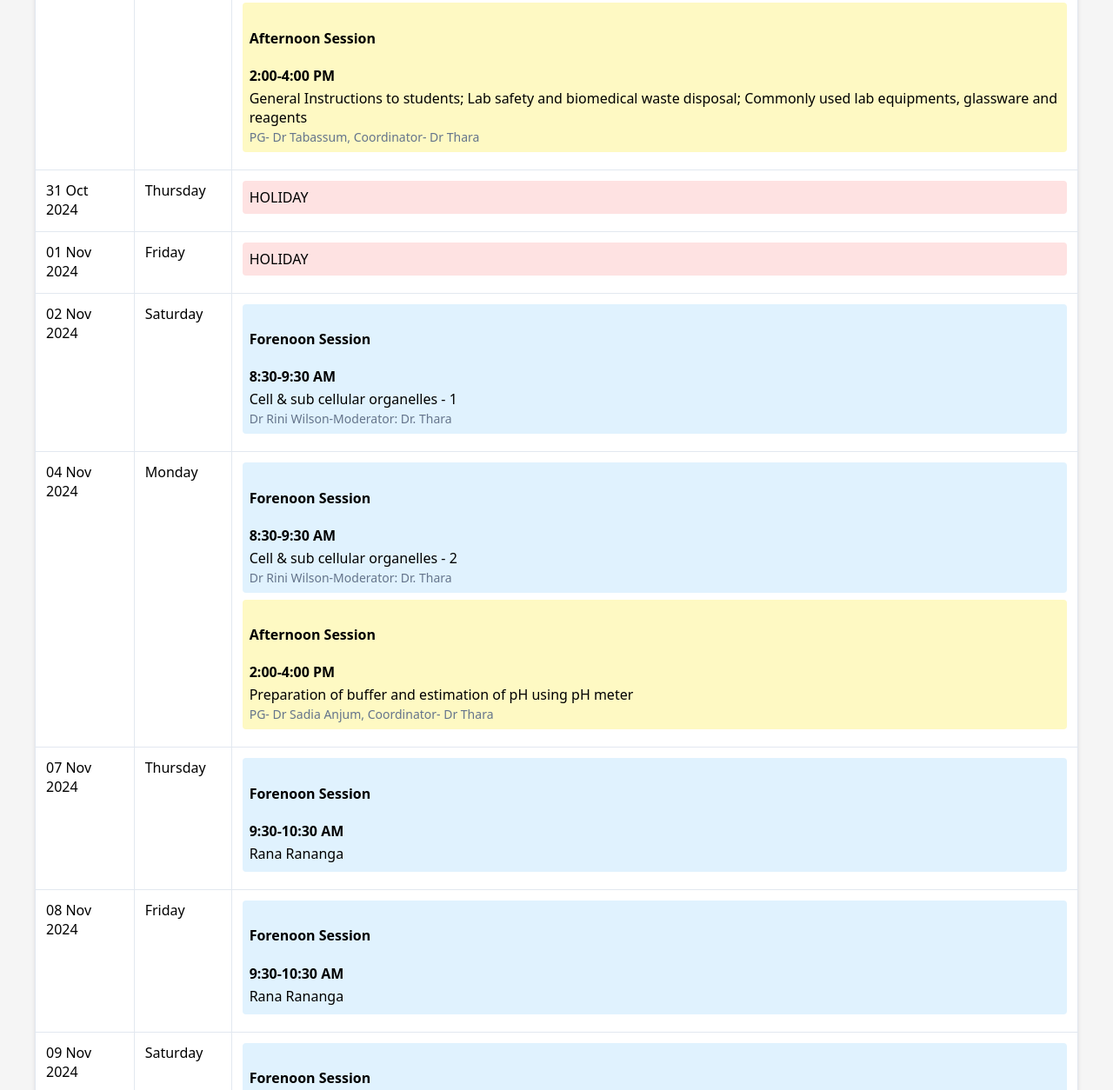
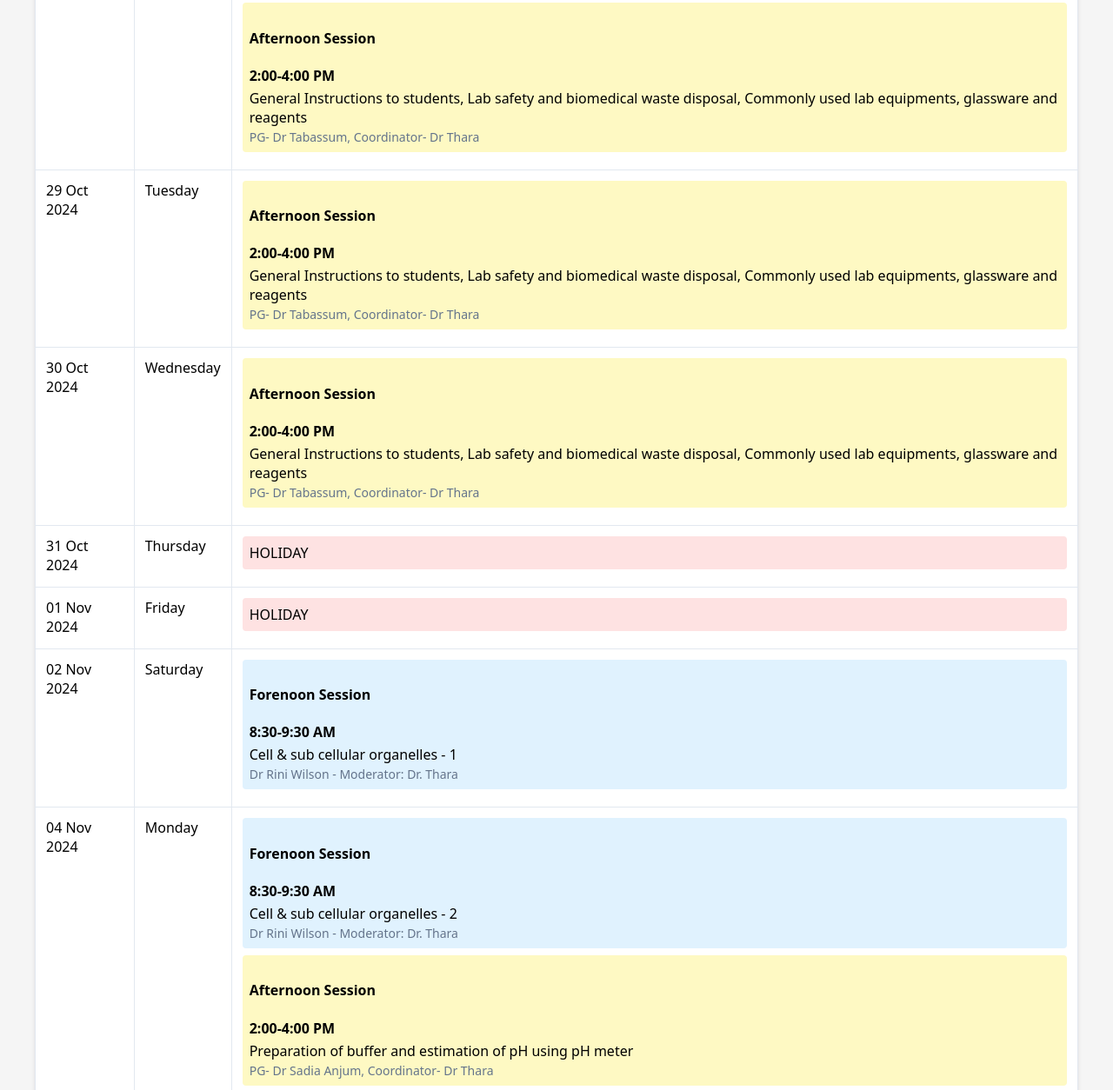
Before and after one commit to RealDev05/cse_s1_c_programs, a plain HTML site: page index.html in a window 1280 px wide. Shown: the part 535-1789 px from the top of the page at 87% size. Drawn offline with Linux system fonts and the light colour scheme.

Commit message:
Update index.html

```diff
--- a/index.html
+++ b/index.html
@@ -123,8 +123,7 @@
     </div>
 
     <script>
-        const schedule = [
-
+        const schedule=[
     {
         "date": "2024-10-28",
         "day": "Monday",
@@ -139,7 +138,33 @@
             "afternoon": [
                 {
                     "time": "2:00-4:00 PM",
-                    "subject": "General Instructions to students; Lab safety and biomedical waste disposal; Commonly used lab equipments, glassware and reagents",
+                    "subject": "General Instructions to students, Lab safety and biomedical waste disposal, Commonly used lab equipments, glassware and reagents",
+                    "faculty": "PG- Dr Tabassum, Coordinator- Dr Thara"
+                }
+            ]
+        }
+    },
+    {
+        "date": "2024-10-29",
+        "day": "Tuesday",
+        "sessions": {
+            "afternoon": [
+                {
+                    "time": "2:00-4:00 PM",
+                    "subject": "General Instructions to students, Lab safety and biomedical waste disposal, Commonly used lab equipments, glassware and reagents",
+                    "faculty": "PG- Dr Tabassum, Coordinator- Dr Thara"
+                }
+            ]
+        }
+    },
+    {
+        "date": "2024-10-30",
+        "day": "Wednesday",
+        "sessions": {
+            "afternoon": [
+                {
+                    "time": "2:00-4:00 PM",
+                    "subject": "General Instructions to students, Lab safety and biomedical waste disposal, Commonly used lab equipments, glassware and reagents",
                     "faculty": "PG- Dr Tabassum, Coordinator- Dr Thara"
                 }
             ]
@@ -179,7 +204,7 @@
                 {
                     "time": "8:30-9:30 AM",
                     "subject": "Cell & sub cellular organelles - 1",
-                    "faculty": "Dr Rini Wilson-Moderator: Dr. Thara"
+                    "faculty": "Dr Rini Wilson - Moderator: Dr. Thara"
                 }
             ]
         }
@@ -192,7 +217,47 @@
                 {
                     "time": "8:30-9:30 AM",
                     "subject": "Cell & sub cellular organelles - 2",
-                    "faculty": "Dr Rini Wilson-Moderator: Dr. Thara"
+                    "faculty": "Dr Rini Wilson - Moderator: Dr. Thara"
+                }
+            ],
+            "afternoon": [
+                {
+                    "time": "2:00-4:00 PM",
+                    "subject": "Preparation of buffer and estimation of pH using pH meter",
+                    "faculty": "PG- Dr Sadia Anjum, Coordinator- Dr Thara"
+                }
+            ]
+        }
+    },
+    {
+        "date": "2024-11-05",
+        "day": "Tuesday",
+        "sessions": {
+            "forenoon": [
+                {
+                    "time": "9:30-10:30 AM",
+                    "subject": "HOLIDAY",
+                    "faculty": ""
+                }
+            ],
+            "afternoon": [
+                {
+                    "time": "2:00-4:00 PM",
+                    "subject": "Preparation of buffer and estimation of pH using pH meter",
+                    "faculty": "PG- Dr Sadia Anjum, Coordinator- Dr Thara"
+                }
+            ]
+        }
+    },
+    {
+        "date": "2024-11-06",
+        "day": "Wednesday",
+        "sessions": {
+            "forenoon": [
+                {
+                    "time": "9:30-10:30 AM",
+                    "subject": "HOLIDAY",
+                    "faculty": ""
                 }
             ],
             "afternoon": [
@@ -211,7 +276,7 @@
             "forenoon": [
                 {
                     "time": "9:30-10:30 AM",
-                    "subject": "Rana Rananga",
+                    "subject": "HOLIDAY",
                     "faculty": ""
                 }
             ]
@@ -224,7 +289,7 @@
         "forenoon": [
             {
                 "time": "9:30-10:30 AM",
-                    "subject": "Rana Rananga",
+                "subject": "HOLIDAY",
                 "faculty": ""
             }
         ]
@@ -238,7 +303,7 @@
             {
                 "time": "8:30-9:30 AM",
                 "subject": "Extra cellular Matrix - 1",
-                    "faculty": "Dr Rini Wilson-Moderator: Dr. Thara"
+                "faculty": "Dr Rini Wilson - Moderator: Dr. Thara"
             }
         ]
     }
@@ -251,7 +316,47 @@
             {
                 "time": "8:30-9:30 AM",
                 "subject": "Extra cellular Matrix - 2",
-                    "faculty": "Dr Rini Wilson-Moderator: Dr. Thara"
+                "faculty": "Dr Rini Wilson - Moderator: Dr. Thara"
+            }
+        ],
+        "afternoon": [
+            {
+                "time": "2:00-4:00 PM",
+                "subject": "Analysis of Normal Urine - Instructions & Demonstration",
+                "faculty": "PG- Dr Dinakaran, Coordinator- Dr Veerendra Kumar"
+            }
+        ]
+    }
+},
+{
+    "date": "2024-11-12",
+    "day": "Tuesday",
+    "sessions": {
+        "forenoon": [
+            {
+                "time": "9:30-10:30 AM",
+                "subject": "HOLIDAY",
+                "faculty": ""
+            }
+        ],
+        "afternoon": [
+            {
+                "time": "2:00-4:00 PM",
+                "subject": "Analysis of Normal Urine - Instructions & Demonstration",
+                "faculty": "PG- Dr Dinakaran, Coordinator- Dr Veerendra Kumar"
+            }
+        ]
+    }
+},
+{
+    "date": "2024-11-13",
+    "day": "Wednesday",
+    "sessions": {
+        "forenoon": [
+            {
+                "time": "9:30-10:30 AM",
+                "subject": "HOLIDAY",
+                "faculty": ""
             }
         ],
         "afternoon": [
@@ -270,8 +375,8 @@
         "forenoon": [
             {
                 "time": "9:30-10:30 AM",
-                    "subject": "Extra cellular Matrix - 2",
-                    "faculty": "Dr Rini Wilson - Moderator: Dr. Thara"
+                "subject": "HOLIDAY",
+                "faculty": ""
             }
         ]
     }
@@ -283,7 +388,7 @@
         "forenoon": [
             {
                 "time": "9:30-10:30 AM",
-                    "subject": "Advaya",
+                "subject": "HOLIDAY",
                 "faculty": ""
             }
         ]
@@ -297,14 +402,7 @@
             {
                 "time": "8:30-9:30 AM",
                 "subject": "Immunology",
-                    "faculty": "Dr Rini Wilson-Moderator: Dr. Thara"
-                }
-            ],
-            "afternoon": [
-                {
-                    "time": "10:30-1:30 PM",
-                    "subject": "SDL",
-                    "faculty": "Dr Thara & PGS"
+                "faculty": "Dr Rini Wilson - Moderator: Dr. Thara"
             }
         ]
     }
@@ -315,9 +413,9 @@
     "sessions": {
         "forenoon": [
             {
-                    "time": "10:30-11:30 AM",
-                    "subject": "Vitamins-1-Vit-C, Thiamine, Riboflavin",
-                    "faculty": "Dr Naveen Moderator: Dr. Tejomani"
+                "time": "8:30-9:30 AM",
+                "subject": "Vitamins - 1: Vitamin A, D, E, K",
+                "faculty": "Dr Thara & PGS"
             }
         ],
         "afternoon": [
@@ -330,14 +428,60 @@
     }
 },
 {
+    "date": "2024-11-19",
+    "day": "Tuesday",
+    "sessions": {
+        "forenoon": [
+            {
+                "time": "9:30-10:30 AM",
+                "subject": "Vitamins - 2: Biotin, pantothenic acid",
+                "faculty": "Dr Naveen - Moderator: Dr. Tejomani"
+            }
+        ],
+        "afternoon": [
+            {
+                "time": "2:00-4:00 PM",
+                "subject": "Analysis of Normal Urine + Skill Assessment",
+                "faculty": "PG- Dr Dinakaran, Coordinator- Dr Veerendra Kumar"
+            }
+        ]
+    }
+},{
+    "date": "2024-11-20",
+    "day": "Wednesday",
+    "sessions": {
+        "forenoon": [
+            {
+                "time": "9:30-10:30 AM",
+                "subject": "Vitamins - 3: Folic acid, Vit B12",
+                "faculty": "Dr Naveen - Moderator: Dr. Tejomani"
+            }
+        ],
+        "afternoon": [
+            {
+                "time": "2:00-4:00 PM",
+                "subject": "Analysis of Normal Urine + Skill Assessment",
+                "faculty": "PG- Dr Dinakaran, Coordinator- Dr Veerendra Kumar, Dr Reny Agnes"
+            }
+        ]
+    }
+},
+{
     "date": "2024-11-21",
     "day": "Thursday",
     "sessions": {
         "forenoon": [
             {
                 "time": "9:30-10:30 AM",
-                    "subject": "Vitamins-2- Biotin, pantothenic acid",
-                    "faculty": "Dr Naveen Moderator: Dr. Tejomani"
+                "subject": "Vitamins - 4: Vit C, Vit E",
+                "faculty": "Dr Tejomani"
+            }
+        ],
+        "afternoon": [
+            {
+                "time": "2:00-4:00 PM",
+                "subject": "Analysis of Abnormal Urine - Instructions & Demonstration",
+                "faculty": "Dr Reny Agnes"
             }
         ]
     }
@@ -349,15 +493,15 @@
         "forenoon": [
             {
                 "time": "9:30-10:30 AM",
-                    "subject": "Carbohydrate Chemistry - 1",
-                    "faculty": "Dr Naveen Moderator: Dr. Tejomani"
+                "subject": "Vitamins - 5: Niacin, Pyridoxine",
+                "faculty": "Dr Tejomani"
             }
         ],
         "afternoon": [
             {
-                    "time": "10:00-11:30 AM",
-                    "subject": "Carbohydrate Chemistry - 2",
-                    "faculty": "Dr Naveen Moderator: Dr. Tejomani"
+                "time": "2:00-4:00 PM",
+                "subject": "Analysis of Abnormal Urine - Instructions & Demonstration",
+                "faculty": "Dr Reny Agnes"
             }
         ]
     }
@@ -369,17 +513,30 @@
         "forenoon": [
             {
                 "time": "8:30-9:30 AM",
-                    "subject": "Carbohydrate Chemistry - 3",
-                    "faculty": "Dr Naveen Moderator: Dr. Tejomani"
+                "subject": "Vitamins - 6",
+                "faculty": "Dr Veerendra Kumar"
+            }
+        ],
+        "afternoon": [
+            {
+                "time": "2:00-4:00 PM",
+                "subject": "Analysis of Abnormal Urine - Instructions & Demonstration",
+                "faculty": "Dr Reny Agnes"
             }
         ]
     }
 },
-
 {
     "date": "2024-11-25",
     "day": "Monday",
     "sessions": {
+        "forenoon": [
+            {
+                "time": "8:30-9:30 AM",
+                "subject": "Enzymes - 1",
+                "faculty": "Dr Rini Wilson - Moderator: Dr. Thara"
+            }
+        ],
         "afternoon": [
             {
                 "time": "2:00-4:00 PM",
@@ -393,6 +550,13 @@
     "date": "2024-11-26",
     "day": "Tuesday",
     "sessions": {
+        "forenoon": [
+            {
+                "time": "9:30-10:30 AM",
+                "subject": "Enzymes - 2",
+                "faculty": "Dr Rini Wilson - Moderator: Dr. Thara"
+            }
+        ],
         "afternoon": [
             {
                 "time": "2:00-4:00 PM",
@@ -406,11 +570,18 @@
     "date": "2024-11-27",
     "day": "Wednesday",
     "sessions": {
+        "forenoon": [
+            {
+                "time": "9:30-10:30 AM",
+                "subject": "Enzymes - 3",
+                "faculty": "Dr Rini Wilson - Moderator: Dr. Thara"
+            }
+        ],
         "afternoon": [
             {
                 "time": "2:00-4:00 PM",
                 "subject": "Analysis of Abnormal Urine - Instructions & Demonstration",
-                    "faculty": "Coordinator- Dr Tejomani, Dr Reny Agnes"
+                "faculty": "Coordinator- Dr Tejomani"
             }
         ]
     }
@@ -422,8 +593,8 @@
         "forenoon": [
             {
                 "time": "9:30-10:30 AM",
-                    "subject": "Vitamins-3- Vit-D, Vit-E, Vit-K",
-                    "faculty": "Dr Naveen Moderator: Dr. Tejomani"
+                "subject": "Enzymes - 4",
+                "faculty": "Dr Rini Wilson - Moderator: Dr. Thara"
             }
         ]
     }
@@ -435,8 +606,8 @@
         "forenoon": [
             {
                 "time": "9:30-10:30 AM",
-                    "subject": "Vitamins-4- Folic acid, Vit B12",
-                    "faculty": "Dr Tejomani"
+                "subject": "Enzymes - 5",
+                "faculty": "Dr Rini Wilson - Moderator: Dr. Thara"
             }
         ]
     }
@@ -448,41 +619,14 @@
         "forenoon": [
             {
                 "time": "8:30-9:30 AM",
-                    "subject": "Vitamins-5- Niacin, Pyridoxine",
-                    "faculty": "Dr Tejomani"
+                "subject": "Enzymes - 6",
+                "faculty": "Dr Rini Wilson - Moderator: Dr. Thara"
             }
         ]
     }
 },
-    {
-        "date": "2024-12-01",
-        "day": "Sunday",
-        "sessions": {
-            "forenoon": [
-                {
-                    "time": "8:30-9:30 AM",
-                    "subject": "Vitamins-6",
-                    "faculty": "Dr Tejomani"
-                }
-            ]
-        }
-    },
-    {
-        "date": "2024-12-02",
-        "day": "Monday",
-        "sessions": {
-            "forenoon": [
-                {
-                    "time": "8:30-9:30 AM",
-                    "subject": "Enzymes - 1",
-                    "faculty": "Dr Veerendra Kumar"
-                }
-            ]
-        }
-    }
 
-
-        ];
+    ] ;
 
         function formatDate(dateStr) {
             const date = new Date(dateStr);
```
Lines whose indentation alone changed are shown as unchanged.
